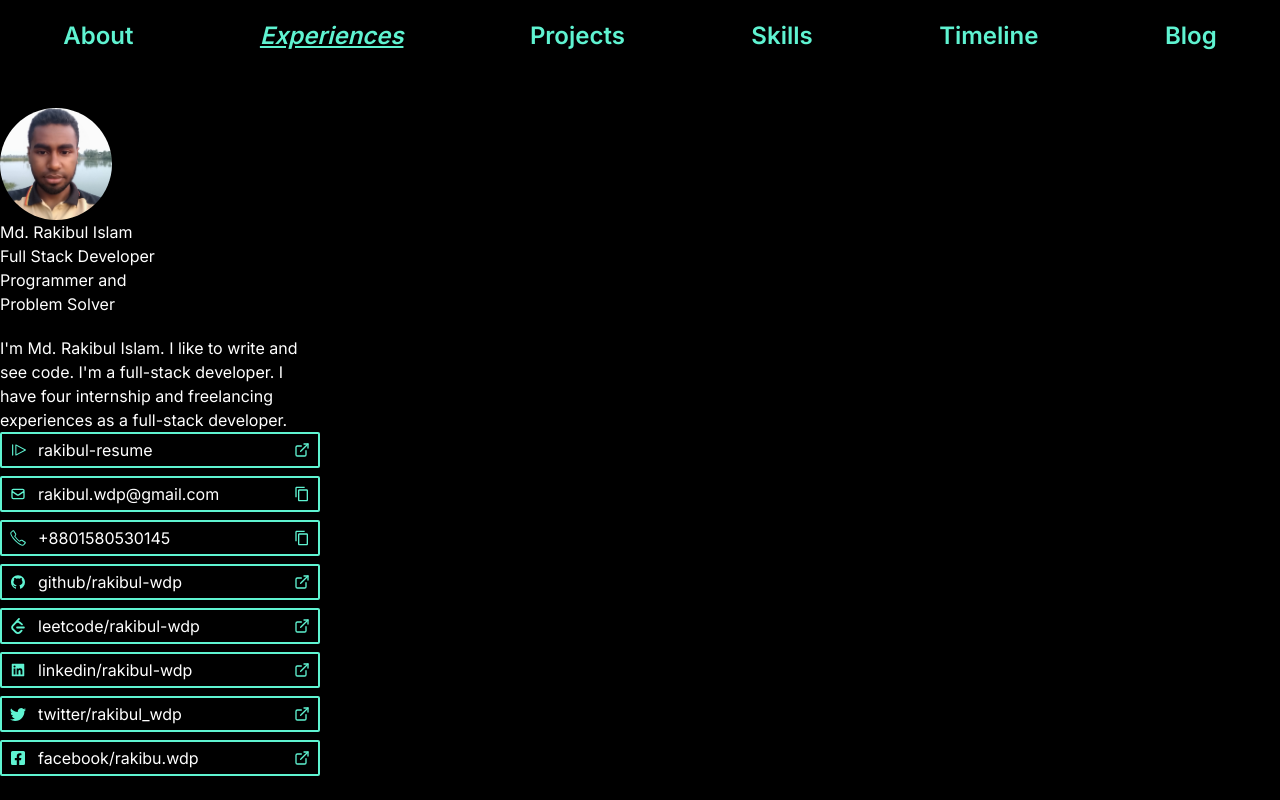
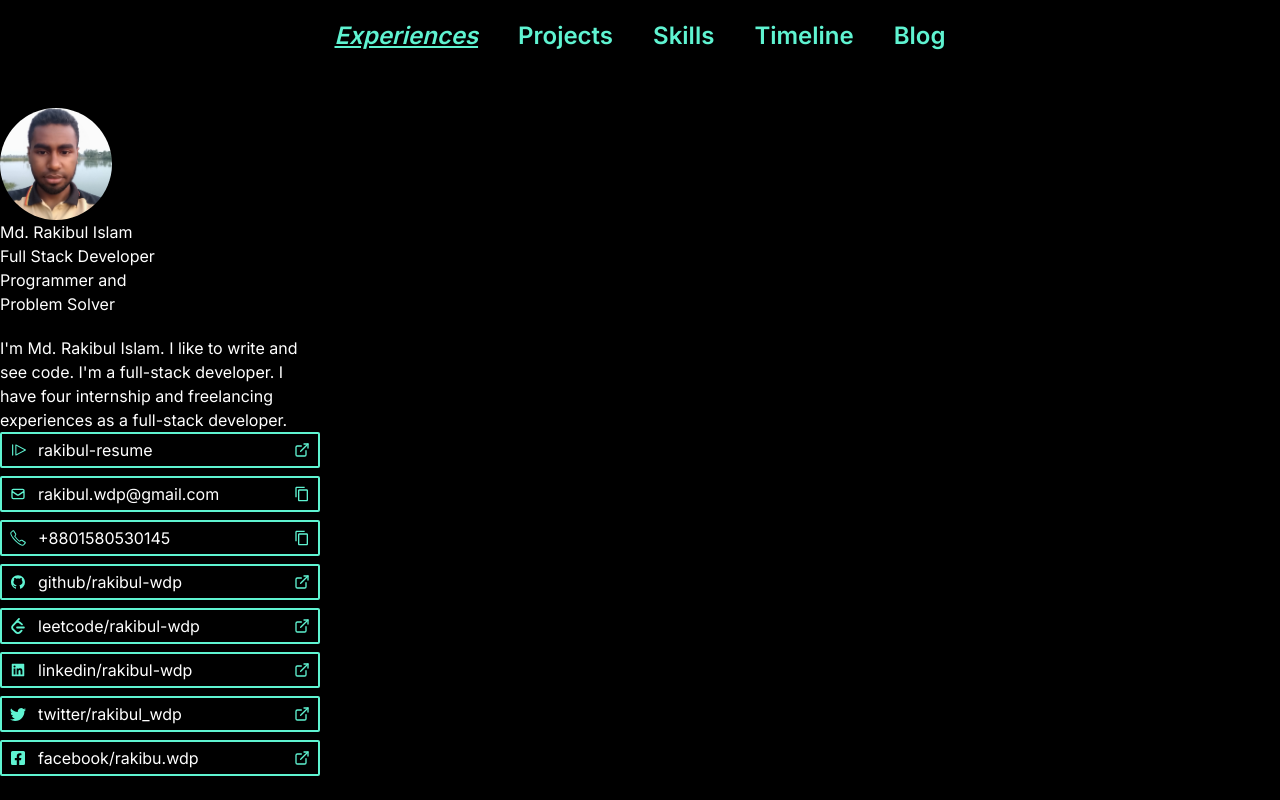
Before and after one commit to rakibul-wdp/portfolio, a Next.js app: page / in a window 1280 px wide. Built offline with nearby package versions, Linux system fonts and the light colour scheme.

Commit message:
fix nav links issue

```diff
--- a/components/Navbar.tsx
+++ b/components/Navbar.tsx
@@ -8,13 +8,16 @@ const Navbar = () => {
   const pathname = usePathname();
 
   return (
-    <nav className="flex items-center justify-around mt-5 text-2xl font-semibold text-[#5ff3d1] mb-14">
+    <nav className="mt-5 text-2xl font-semibold text-[#5ff3d1] mb-14">
+      <div className="lg:hidden flex items-center justify-center gap-5">
         {navLinks.map((navLink) => {
           const isActive = pathname === navLink.route;
 
           return (
             <Link
-            className={isActive ? "italic underline decoration-[#5ff3d1]" : ""}
+              className={
+                isActive ? "italic underline decoration-[#5ff3d1]" : ""
+              }
               href={navLink.route}
               key={navLink.id}
             >
@@ -22,6 +25,25 @@ const Navbar = () => {
             </Link>
           );
         })}
+      </div>
+
+      <div className="hidden lg:flex items-center justify-center gap-10">
+        {navLinks.slice(1).map((navLink) => {
+          const isActive = pathname === navLink.route;
+
+          return (
+            <Link
+              className={
+                isActive ? "italic underline decoration-[#5ff3d1]" : ""
+              }
+              href={navLink.route}
+              key={navLink.id}
+            >
+              {navLink.label}
+            </Link>
+          );
+        })}
+      </div>
     </nav>
   );
 };
```
Lines whose indentation alone changed are shown as unchanged.
